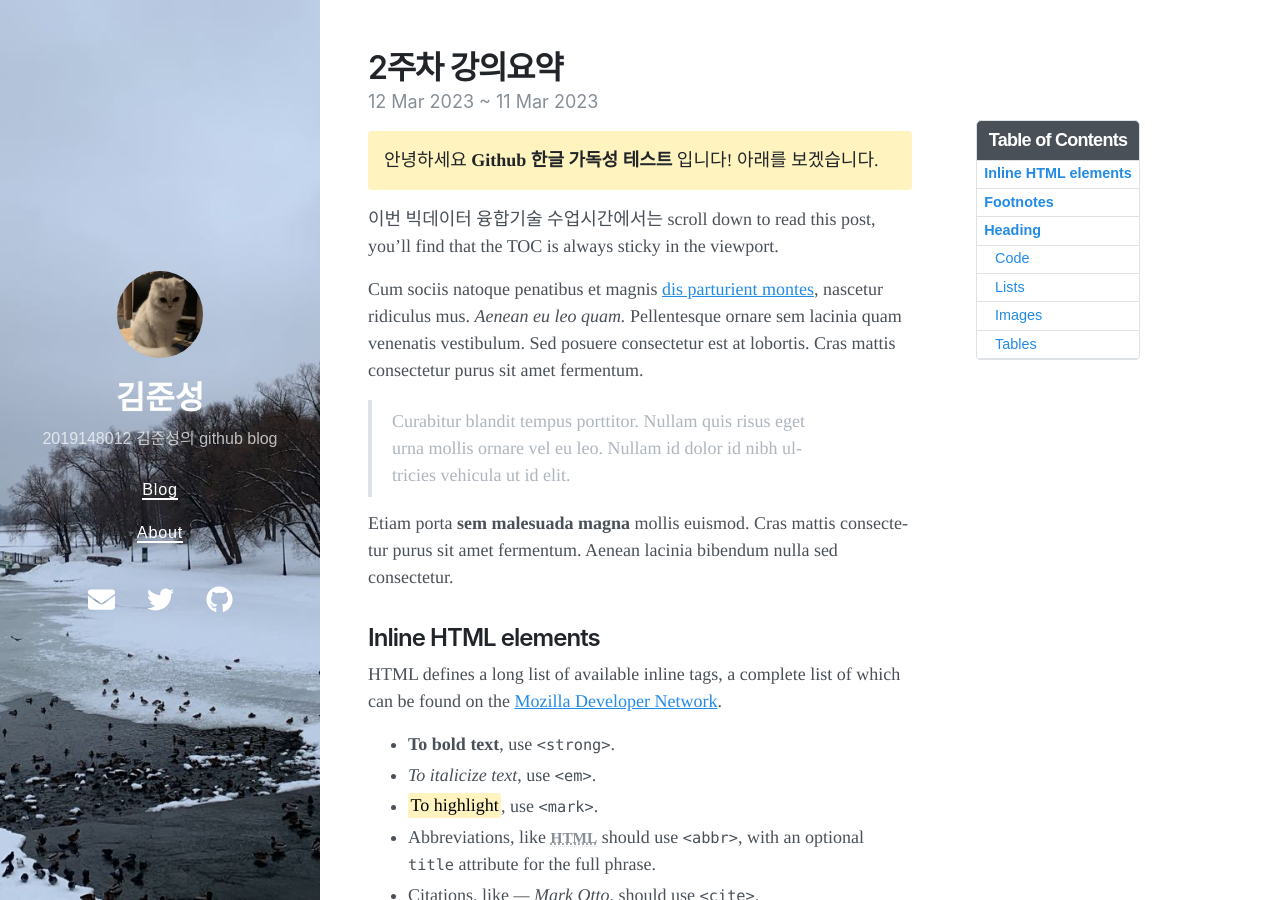
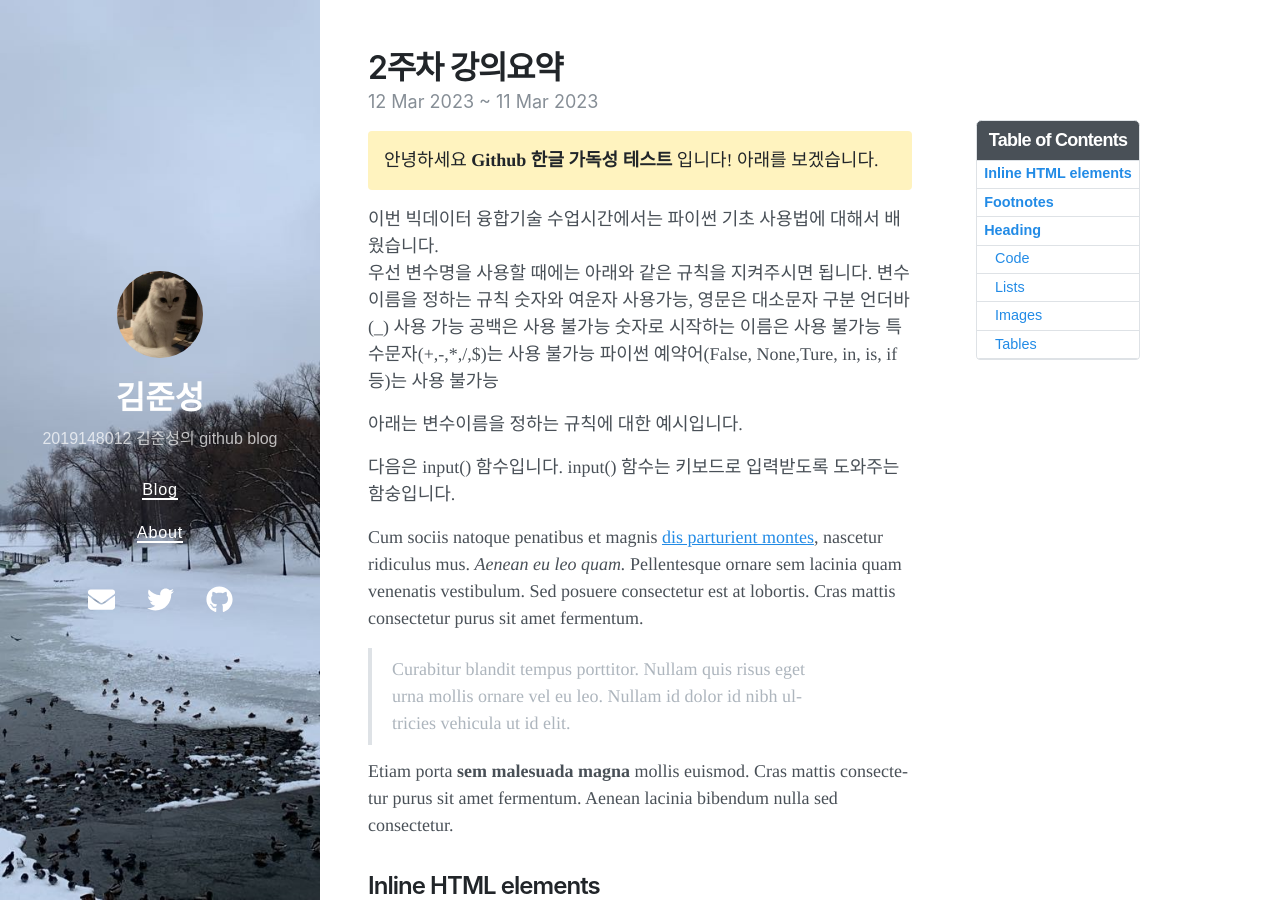
Before and after one commit to j-s-eee/j-s-eee, a Jekyll site: the page built from _posts/2020-09-29-welcome-to-not-pure-poole.md, in a window 1280 px wide and 900 px high. Built offline with Jekyll 4.4.1, drawn with Linux system fonts in a browser that asks for light colours; nearby versions of some CDN libraries.

Commit message:
Update 2020-09-29-welcome-to-not-pure-poole.md

```diff
--- a/_posts/2020-09-29-welcome-to-not-pure-poole.md
+++ b/_posts/2020-09-29-welcome-to-not-pure-poole.md
@@ -9,7 +9,22 @@ toc:  true
 안녕하세요  **Github 한글 가독성 테스트** 입니다! 아래를 보겠습니다.
 {: .message }
 
-이번 빅데이터 융합기술 수업시간에서는 scroll down to read this post, you'll find that the TOC is always sticky in the viewport.
+이번 빅데이터 융합기술 수업시간에서는 파이썬 기초 사용법에 대해서 배웠습니다.\
+우선 변수명을 사용할 때에는 아래와 같은 규칙을 지켜주시면 됩니다.
+변수 이름을 정하는 규칙
+ 숫자와 여운자 사용가능, 영문은 대소문자 구분
+ 언더바(_) 사용 가능
+ 공백은 사용 불가능
+ 숫자로 시작하는 이름은 사용 불가능
+ 특수문자(+,-,*,/,$)는 사용 불가능
+ 파이썬 예약어(False, None,Ture, in, is, if 등)는 사용 불가능
+
+아래는 변수이름을 정하는 규칙에 대한 예시입니다.
+
+
+
+다음은 input() 함수입니다. input() 함수는 키보드로 입력받도록 도와주는 함숭입니다.
+
 
 Cum sociis natoque penatibus et magnis <a href="#">dis parturient montes</a>, nascetur ridiculus mus. *Aenean eu leo quam.* Pellentesque ornare sem lacinia quam venenatis vestibulum. Sed posuere consectetur est at lobortis. Cras mattis consectetur purus sit amet fermentum.
 
```
